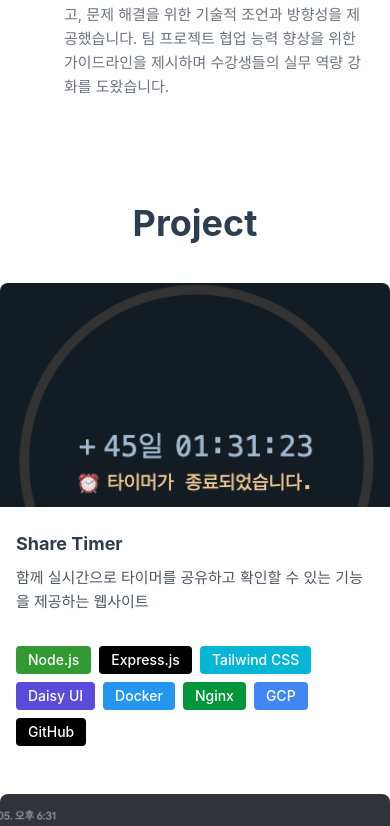
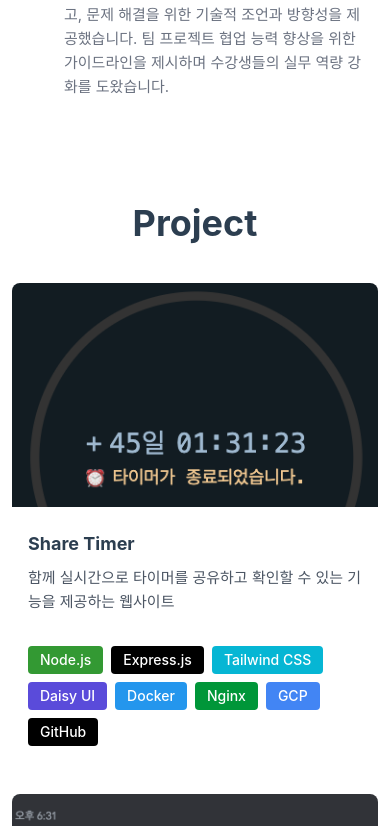
Before and after one commit to Aleph-Kim/portfolio, a Vue app: page / in a window 390 px wide. Shown: the part 4911-5737 px from the top of the page. Built offline with nearby package versions, Linux system fonts and the light colour scheme.

Commit message:
수정 - 모바일 환경 프로젝트 컴포넌트 좌우 여백 수정

```diff
--- a/src/components/Project.vue
+++ b/src/components/Project.vue
@@ -5,7 +5,7 @@
             <h2 class="text-4xl font-bold text-center mb-10">Project</h2>
 
             <!-- Projects Grid -->
-            <div class="grid grid-cols-1 sm:grid-cols-2 lg:grid-cols-3 gap-8">
+            <div class="grid grid-cols-1 sm:grid-cols-2 lg:grid-cols-3 gap-8 px-3 md:px-0">
                 <a v-for="project in projects" :key="project.id"
                     class="relative rounded-lg overflow-hidden text-[var(--color-text)] no-underline hover:bg-opacity-30">
                     <!-- Image -->
```
